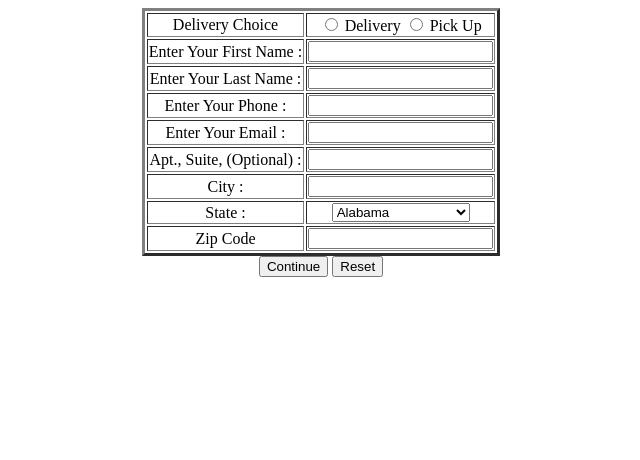
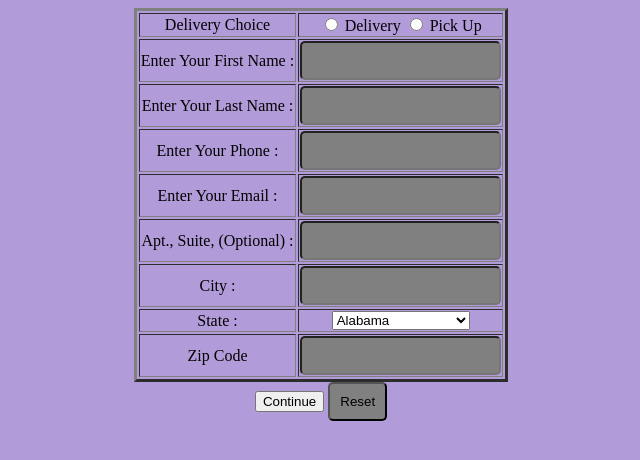
Before and after one commit to hrudyashah/GiftCard, a plain HTML site: page buying form.html in a window 1280 px wide. Shown: the whole page, without its empty margins (319-959 px from the left). Drawn offline with Linux system fonts and the light colour scheme.

Commit message:
Update buying form.html

```diff
--- a/buying form.html
+++ b/buying form.html
@@ -2,6 +2,15 @@
 <html>
 <head>
 	<title></title>
+<style>
+	body{background-color: #B19CD9;
+	}
+	input{ background-color:grey;
+		padding:10px;
+		border-radius:5px;
+	}
+	</style>
+
 </head>
 <body>
 	<form align="center" action="buying form2.html">
```
